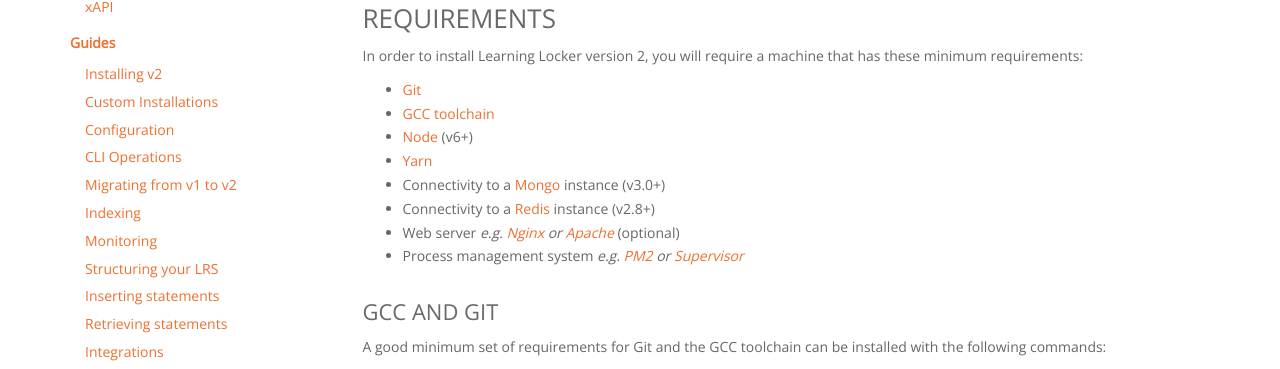
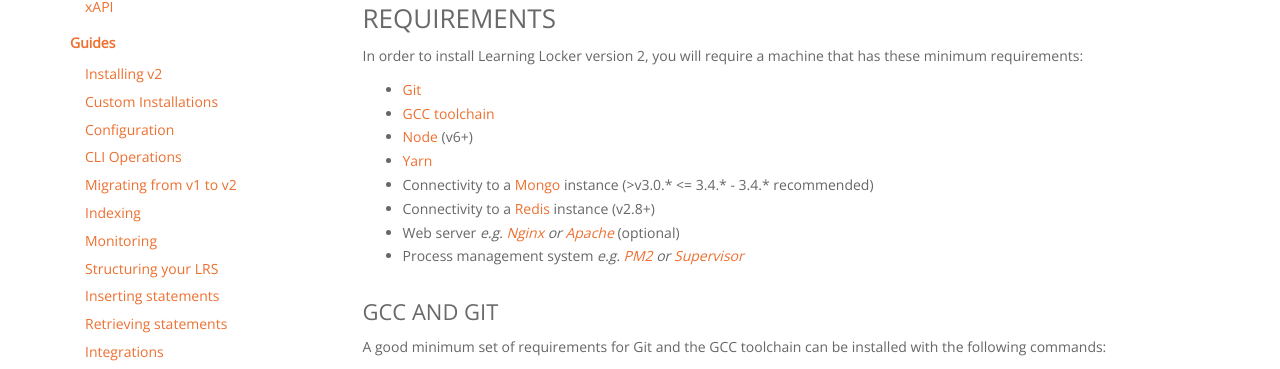
Before and after one commit to LearningLocker/docs, a Jekyll site: the page built from src/guides-custom-installation.md, in a window 1280 px wide and 900 px high. Shown: the part 153-522 px from the top of the window. Built offline with Jekyll 4.4.1, drawn with Linux system fonts in a browser that asks for light colours; nearby versions of some CDN libraries; our own code applies the rules of GitHub Pages for plain Markdown files.

Commit message:
Update guides-custom-installation.md

```diff
--- a/src/guides-custom-installation.md
+++ b/src/guides-custom-installation.md
@@ -11,7 +11,7 @@
 * [GCC toolchain](https://en.wikipedia.org/wiki/GNU_toolchain)
 * [Node](https://nodejs.org/en/) (v6+)
 * [Yarn](https://yarnpkg.com/en/)
-* Connectivity to a [Mongo](https://www.mongodb.com/) instance (v3.0+)
+* Connectivity to a [Mongo](https://www.mongodb.com/) instance (>v3.0.* <= 3.4.* - 3.4.* recommended)
 * Connectivity to a [Redis](https://redis.io/) instance (v2.8+)
 * Web server _e.g. [Nginx](https://www.nginx.com/resources/wiki/) or [Apache](https://httpd.apache.org/)_ (optional)
 * Process management system _e.g. [PM2](http://pm2.keymetrics.io/docs/usage/quick-start/) or [Supervisor](http://supervisord.org/)_
```
